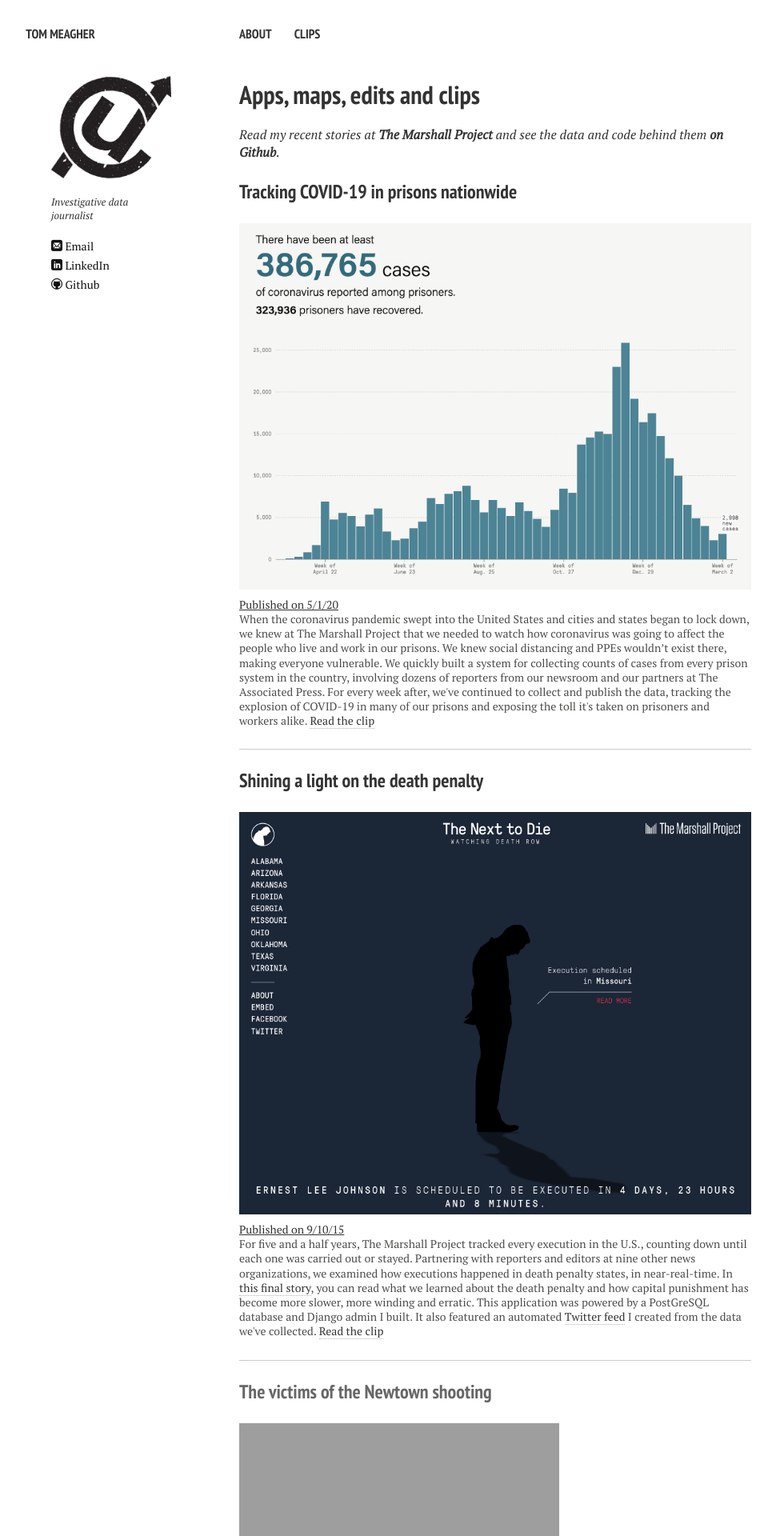
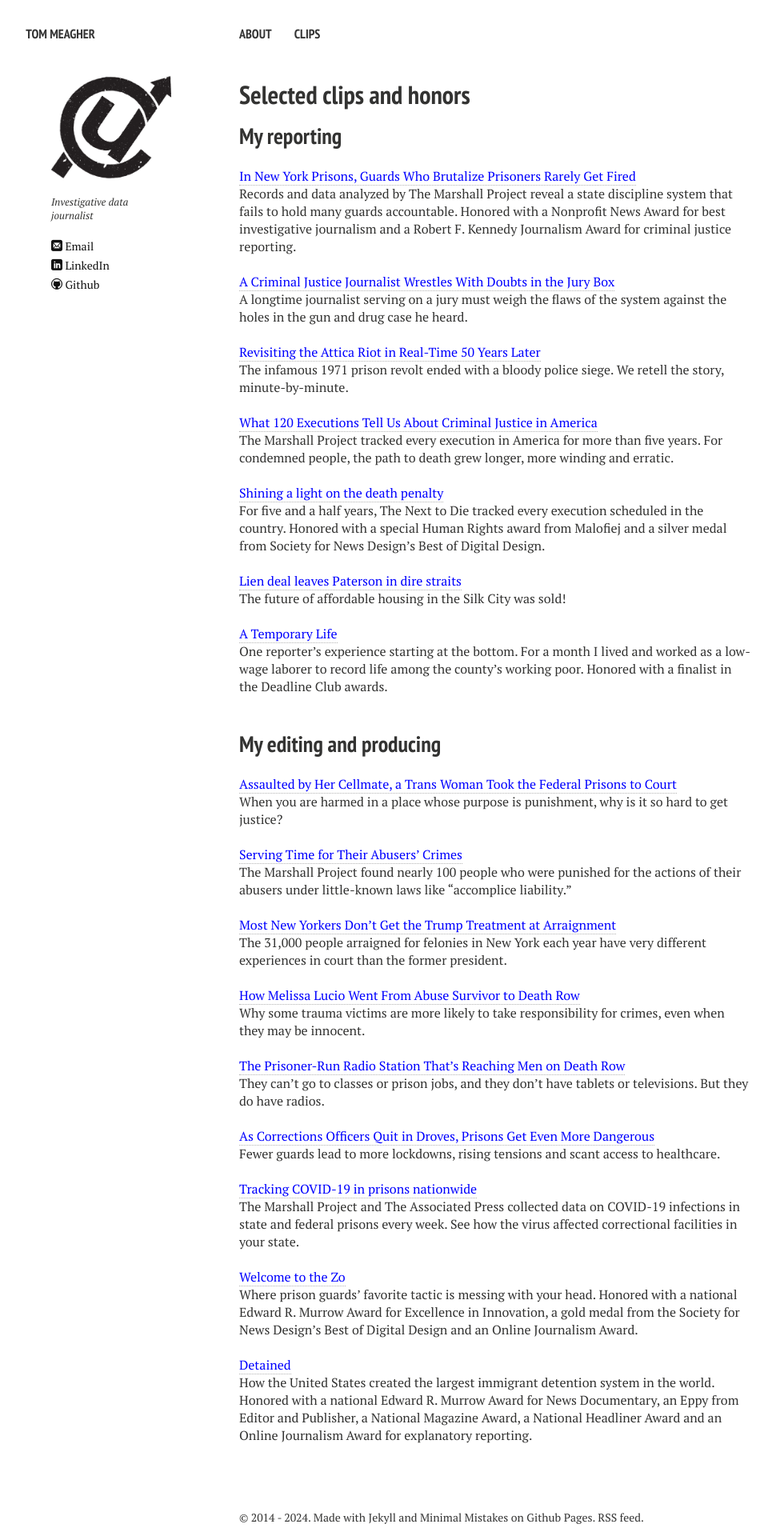
Before and after one commit to tommeagher/tommeagher.github.io, a Jekyll site: the page built from clips.md, in a window 1280 px wide. Shown: the top 1920 px of the page at 80% size, without its empty margins (21-991 px from the left). Built offline with Jekyll 4.4.1, drawn with Linux system fonts in a browser that asks for light colours; nearby versions of some CDN libraries; some of the changed text lies outside the part shown.

Commit message:
update clips page

```diff
--- /dev/null
+++ b/_data/editing_clips.yml
@@ -0,0 +1,62 @@
+- title: Assaulted by Her Cellmate, a Trans Woman Took the Federal Prisons to Court
+  date: 10/9/2024
+  url: https://www.themarshallproject.org/2024/10/09/trans-tucson-federal-prison-assault-prea
+  image:
+  description: When you are harmed in a place whose purpose is punishment, why is it so hard to get justice?
+  awards:
+
+- title: Serving Time for Their Abusers’ Crimes
+  date: 6/13/2024
+  url: https://www.themarshallproject.org/2024/06/13/abuse-domestic-violence-survivors-liability-prison
+  image:
+  description: The Marshall Project found nearly 100 people who were punished for the actions of their abusers under little-known laws like “accomplice liability.”
+  awards:
+
+- title: Most New Yorkers Don’t Get the Trump Treatment at Arraignment
+  date: 4/4/2023
+  url: https://www.themarshallproject.org/2023/04/04/indictment-arraignment-meaning-new-york-trump
+  image:
+  description: The 31,000 people arraigned for felonies in New York each year have very different experiences in court than the former president.
+  awards:
+
+- title: How Melissa Lucio Went From Abuse Survivor to Death Row
+  date: 2/24/2022
+  url: https://www.themarshallproject.org/2022/02/24/how-melissa-lucio-went-from-abuse-survivor-to-death-row
+  image:
+  description: Why some trauma victims are more likely to take responsibility for crimes, even when they may be innocent.
+  awards:
+
+- title: The Prisoner-Run Radio Station That’s Reaching Men on Death Row
+  date: 12/20/2021
+  url: https://www.themarshallproject.org/2021/12/20/the-prison-radio-station-that-s-reaching-men-on-death-row
+  image:
+  description: They can’t go to classes or prison jobs, and they don’t have tablets or televisions. But they do have radios.
+  awards:
+
+- title: As Corrections Officers Quit in Droves, Prisons Get Even More Dangerous
+  date: 11/1/2021
+  url: https://www.themarshallproject.org/2021/11/01/as-corrections-officers-quit-in-droves-prisons-get-even-more-dangerous
+  image:
+  description: Fewer guards lead to more lockdowns, rising tensions and scant access to healthcare.
+  awards:
+
+- title: Tracking COVID-19 in prisons nationwide
+  date: 5/1/2020
+  url: https://www.themarshallproject.org/2020/05/01/a-state-by-state-look-at-coronavirus-in-prisons
+  image: covidstates.png
+  description: The Marshall Project and The Associated Press collected data on COVID-19 infections in state and federal prisons every week. See how the virus affected correctional facilities in your state.
+  awards:
+
+- title: Welcome to the Zo
+  date: 2/27/2020
+  url: https://www.themarshallproject.org/2020/02/27/welcome-to-the-zo
+  image:
+  description: Where prison guards' favorite tactic is messing with your head.
+  awards: a national Edward R. Murrow Award for Excellence in Innovation, a gold medal from the Society for News Design's Best of Digital Design and an Online Journalism Award.
+
+- title: Detained
+  date: 6/24/2019
+  url: https://www.themarshallproject.org/2019/09/24/detained
+  image:
+  description: How the United States created the largest immigrant detention system in the world.
+  awards: a national Edward R. Murrow Award for News Documentary, an Eppy from Editor and Publisher, a National Magazine Award, a National Headliner Award and an Online Journalism Award for explanatory reporting.
--- /dev/null
+++ b/_data/writing_clips.yml
@@ -0,0 +1,49 @@
+- title: In New York Prisons, Guards Who Brutalize Prisoners Rarely Get Fired
+  date: 5/19/2023
+  url: https://www.themarshallproject.org/2023/05/19/new-york-prison-corrections-officer-abuse-prisoners
+  #image: covidstates.png
+  description: Records and data analyzed by The Marshall Project reveal a state discipline system that fails to hold many guards accountable.
+  awards: a Nonprofit News Award for best investigative journalism and a Robert F. Kennedy Journalism Award for criminal justice reporting.
+
+- title: A Criminal Justice Journalist Wrestles With Doubts in the Jury Box
+  date: 6/14/2024
+  url: https://www.themarshallproject.org/2024/06/14/journalist-serves-on-jury-criminal-trial
+  #image: covidstates.png
+  description: A longtime journalist serving on a jury must weigh the flaws of the system against the holes in the gun and drug case he heard.
+  awards:
+
+- title: Revisiting the Attica Riot in Real-Time 50 Years Later
+  date: 6/14/2021
+  url: https://www.themarshallproject.org/2016/09/13/the-riot-and-the-retaking
+  #image: covidstates.png
+  description: The infamous 1971 prison revolt ended with a bloody police siege. We retell the story, minute-by-minute.
+  awards:
+
+- title: What 120 Executions Tell Us About Criminal Justice in America
+  date: 2/1/2021
+  url: https://www.themarshallproject.org/2021/02/10/what-120-executions-tell-us-about-criminal-justice-in-america
+  image: ntd.png
+  description: The Marshall Project tracked every execution in America for more than five years. For condemned people, the path to death grew longer, more winding and erratic.
+  awards:
+
+
+- title: Shining a light on the death penalty
+  date: 9/10/2015
+  url: https://www.themarshallproject.org/next-to-die
+  image: ntd.png
+  description: For five and a half years, The Next to Die tracked every execution scheduled in the country.
+  awards: a special Human Rights award from Malofiej and a silver medal from Society for News Design's Best of Digital Design.
+
+- title: Lien deal leaves Paterson in dire straits
+  date: 10/15/2006
+  url: /files/clips/liens.pdf
+  image: liens-big.png
+  description: The future of affordable housing in the Silk City was sold!
+  awards:
+
+- title: A Temporary Life
+  date: 10/16/2005
+  url: /files/clips/templife.pdf
+  image: temp-big.png
+  description: One reporter's experience starting at the bottom. For a month I lived and worked as a low-wage laborer to record life among the county's working poor.
+  awards: a finalist in the Deadline Club awards.
--- a/clips.md
+++ b/clips.md
@@ -3,8 +3,8 @@
 permalink: /clips.html
 tagline: Tom Meagher
 tags: [about]
-title: Apps, maps, edits and clips
-Date: 2014-03-30 08:32
+title: Selected clips and honors
+Date: 2024-10-14 08:32
 Author: Tom
 Slug: clips
 Modified: 2021-02-20
@@ -14,14 +14,33 @@
 #  creditlink: http://www.texturepalace.com/wp-content/uploads/computer-texture-medium-8.jpg
 ---
 
-*Read my recent stories at **[The Marshall Project](https://www.themarshallproject.org/staff/tom-meagher)** and see the data and code behind them **[on Github](https://github.com/themarshallproject/)**.*
+## My reporting
 
-{% for clip in site.data.clips %}
+{% for clip in site.data.writing_clips %}
+  <a href="{{clip.url}}" style="color: blue" target="_blank">{{clip.title}}</a><br />
+  {{clip.description}}
+  {% if clip.awards %}Honored with {{clip.awards}}{% endif %}
+<p><br /></p>
+{% endfor %}
+
+
+## My editing and producing
+
+{% for clip in site.data.editing_clips %}
+  <a href="{{clip.url}}" style="color: blue" target="_blank">{{clip.title}}</a><br />
+  {{clip.description}}
+  {% if clip.awards %}Honored with {{clip.awards}}{% endif %}
+<p><br /></p>
+{% endfor %}
+
+<!--- original grouping
+{% for clip in site.data.editing_clips %}
   <h3><a href="{{clip.url}}" target="_blank">{{clip.title}}</a></h3>
   <figure>
      <a href="{{ site.url }}/images/{{clip.image}}">
         <img src="{{ site.url }}/images/{{clip.image}}"></a>
-        <figcaption><a style="text-decoration: underline" href="{{clip.url}}" target="_blank">Published on {{clip.date}}</a> <p> {{clip.description}} <a href="{{clip.url}}" target="_blank">Read the clip</a></p></figcaption>
+        <figcaption><a style="text-decoration: underline" href="{{clip.url}}" target="_blank">Published on {{clip.date}}</a> <p> {{clip.description}}</p></figcaption>
   </figure>
   <hr />
 {% endfor %}
+--->
```
Also changed, not shown: about.md (+5 -5 lines), assets/css/main.min.css, 4 other files.
